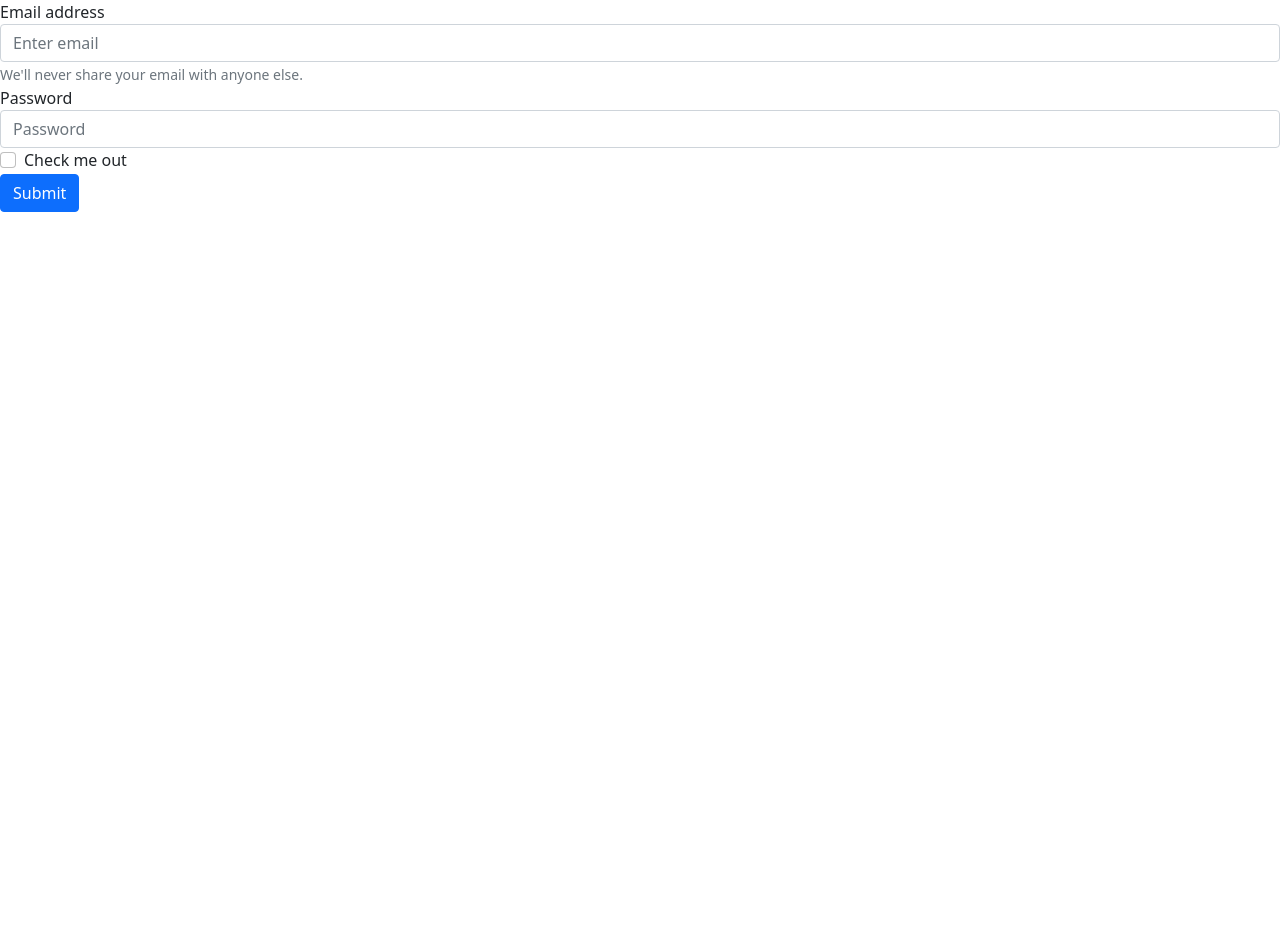
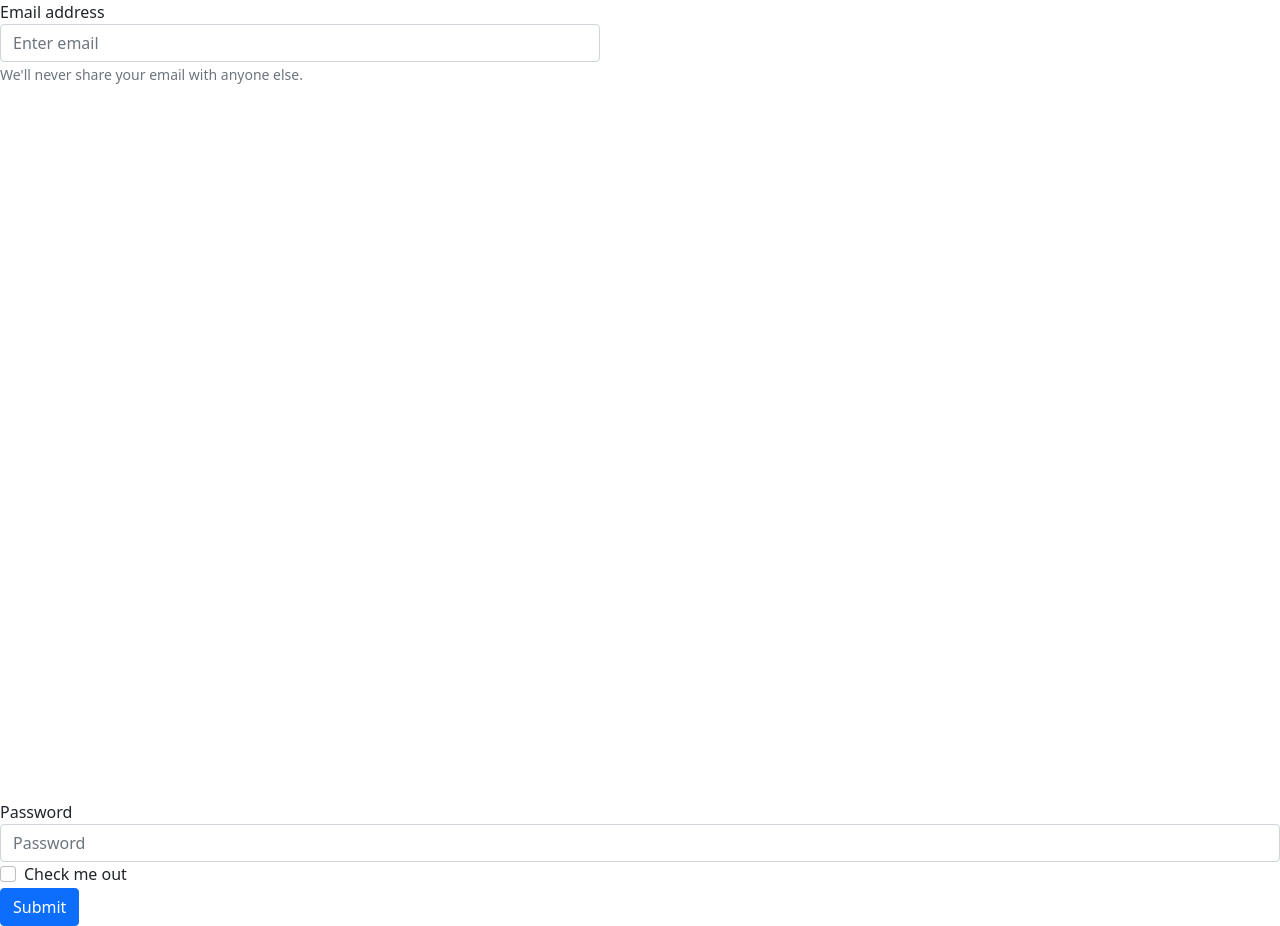
Before and after one commit to Bokstret/Coursework_DB, a Flask app: page /login in a window 1280 px wide. Before the commit the page ends 212 px from the top, so only its background shows below. Run offline with Flask 2, Linux system fonts and the light colour scheme.

Commit message:
Update 1.html

```diff
--- a/templates/1.html
+++ b/templates/1.html
@@ -27,9 +27,9 @@ a {
   </style>
   </head>
   <body>
-
+<div>
 <form>
-  <div class="form-group">
+  <div class="form-group" style="width:600px; height:800px;">
     <label for="exampleInputEmail1">Email address</label>
     <input type="email" class="form-control" id="exampleInputEmail1" aria-describedby="emailHelp" placeholder="Enter email">
     <small id="emailHelp" class="form-text text-muted">We'll never share your email with anyone else.</small>
@@ -44,9 +44,10 @@ a {
   </div>
   <button type="submit" class="btn btn-primary">Submit</button>
 </form>
+    </div>
     <!-- Optional JavaScript -->
     <!-- jQuery first, then Popper.js, then Bootstrap JS -->
-    <script src="templates/js/jquery-3.6.0.min.js"></script>
+    <script src="https://code.jquery.com/jquery-3.6.0.js" integrity="sha256-H+K7U5CnXl1h5ywQfKtSj8PCmoN9aaq30gDh27Xc0jk=" crossorigin="anonymous"></script>
     <script src="https://cdn.jsdelivr.net/npm/bootstrap@5.1.1/dist/js/bootstrap.bundle.min.js" integrity="sha384-/bQdsTh/da6pkI1MST/rWKFNjaCP5gBSY4sEBT38Q/9RBh9AH40zEOg7Hlq2THRZ" crossorigin="anonymous"></script>
   </body>
 </html>
```
